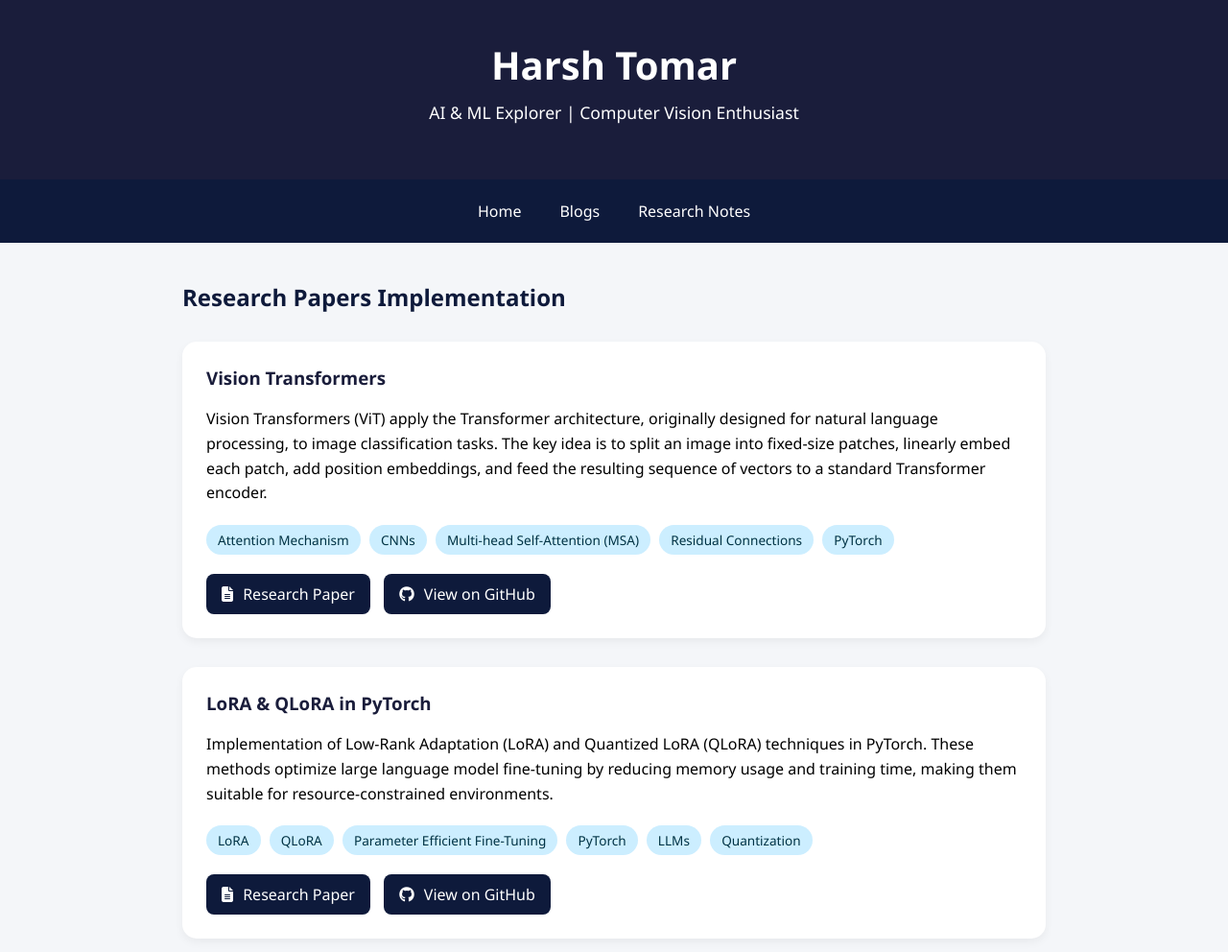
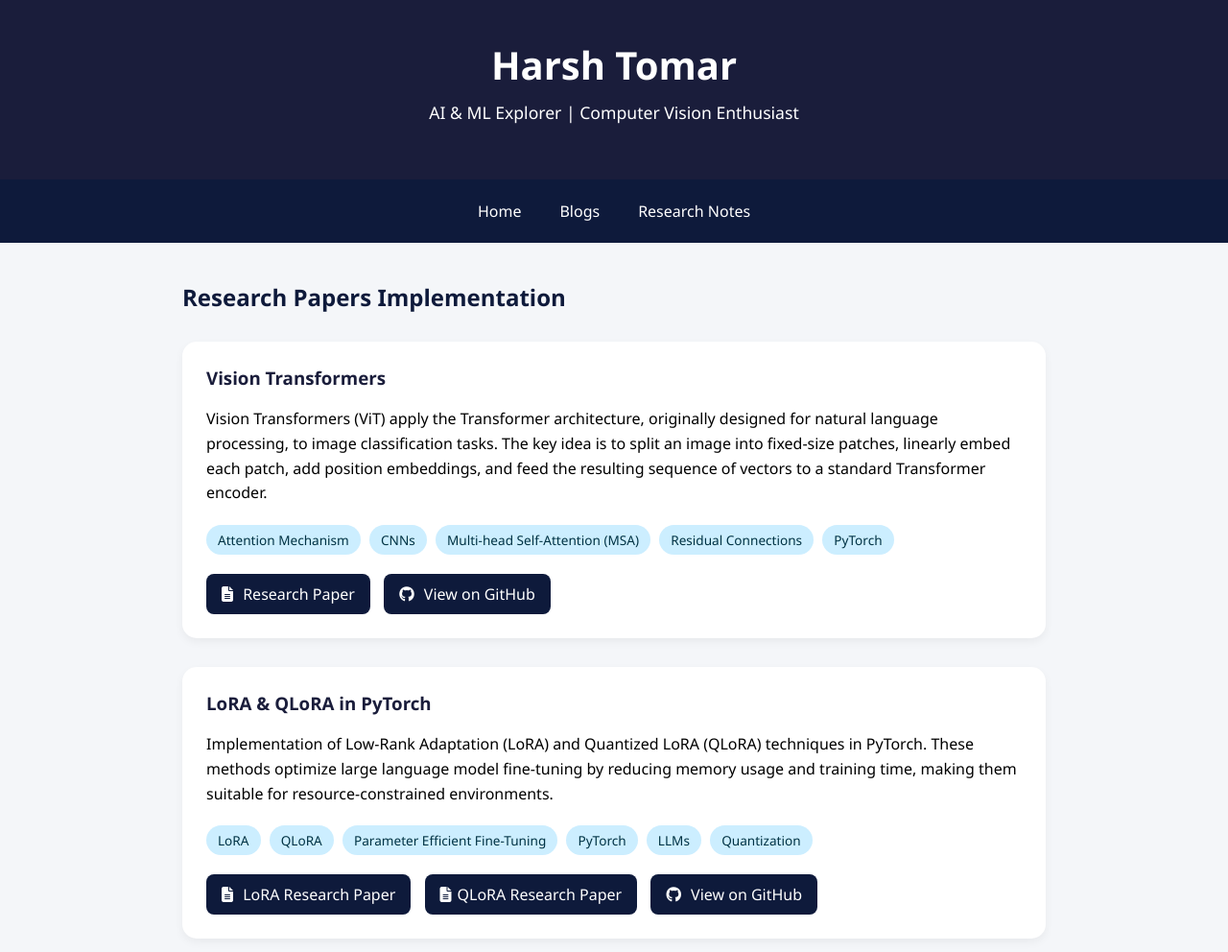
Before and after one commit to HarshTomar1234/HarshTomar1234.github.io, a plain HTML site: page research-page.html in a window 1280 px wide. Shown: the whole page at 96% size. Drawn offline with Linux system fonts and the light colour scheme.

Commit message:
Update research-page.html

```diff
--- a/research-page.html
+++ b/research-page.html
@@ -160,7 +160,8 @@
         <span class="tag">LLMs</span>
         <span class="tag">Quantization</span>
       </div>
-      <a class="btn" href="https://arxiv.org/abs/2106.09685" target="_blank"><i class="fas fa-file-alt"></i> Research Paper</a>
+      <a class="btn" href="https://arxiv.org/abs/2106.09685" target="_blank"><i class="fas fa-file-alt"></i>  LoRA Research Paper</a>
+      <a class="btn" href="https://arxiv.org/abs/2305.14314" target="_blank"><i class="fas fa-file-alt"></i>QLoRA Research Paper</a>
       <a class="btn" href="https://github.com/HarshTomar1234/PyTorch-LoRA-QLoRA" target="_blank"><i class="fab fa-github"></i> View on GitHub</a>
     </div>
 </div>
```
